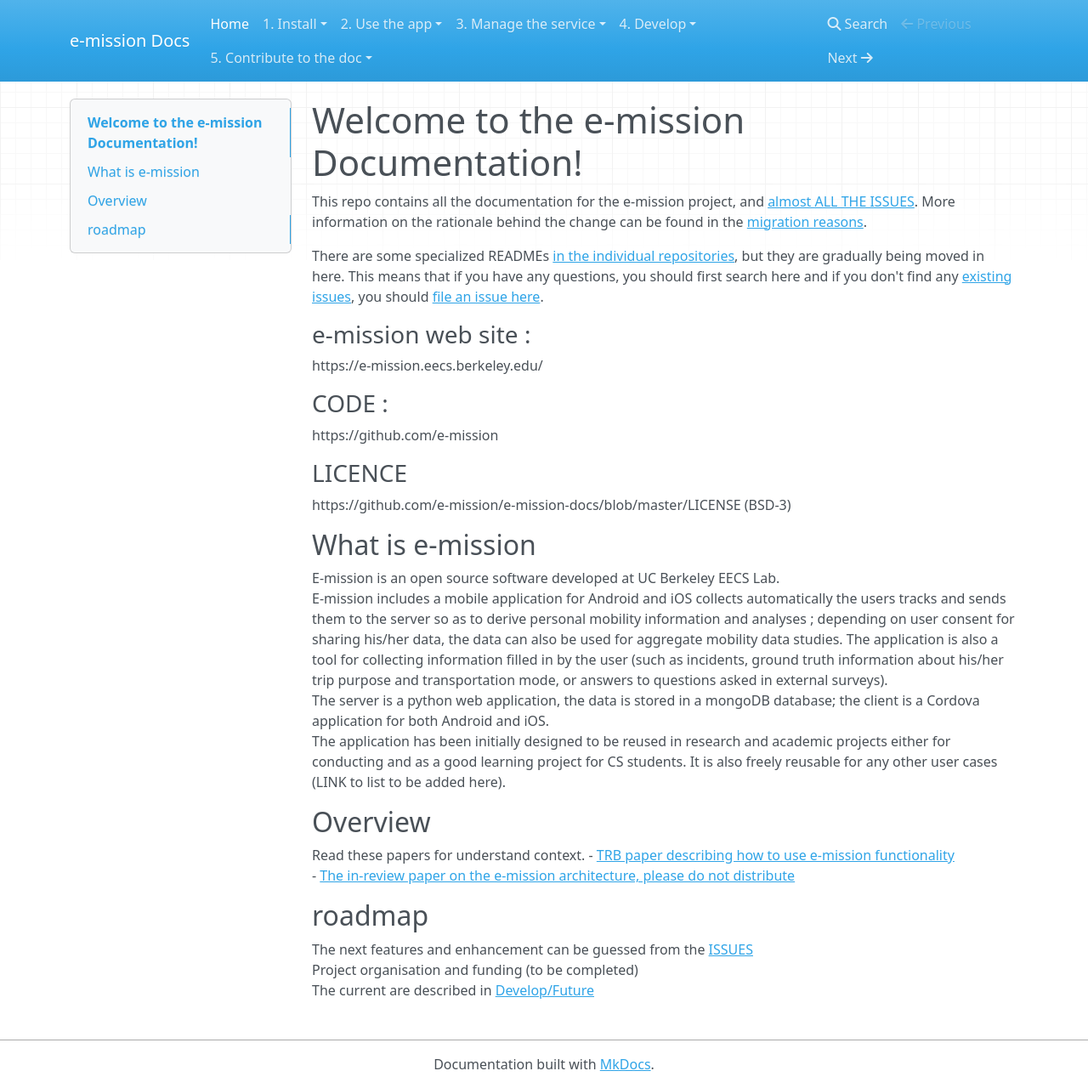
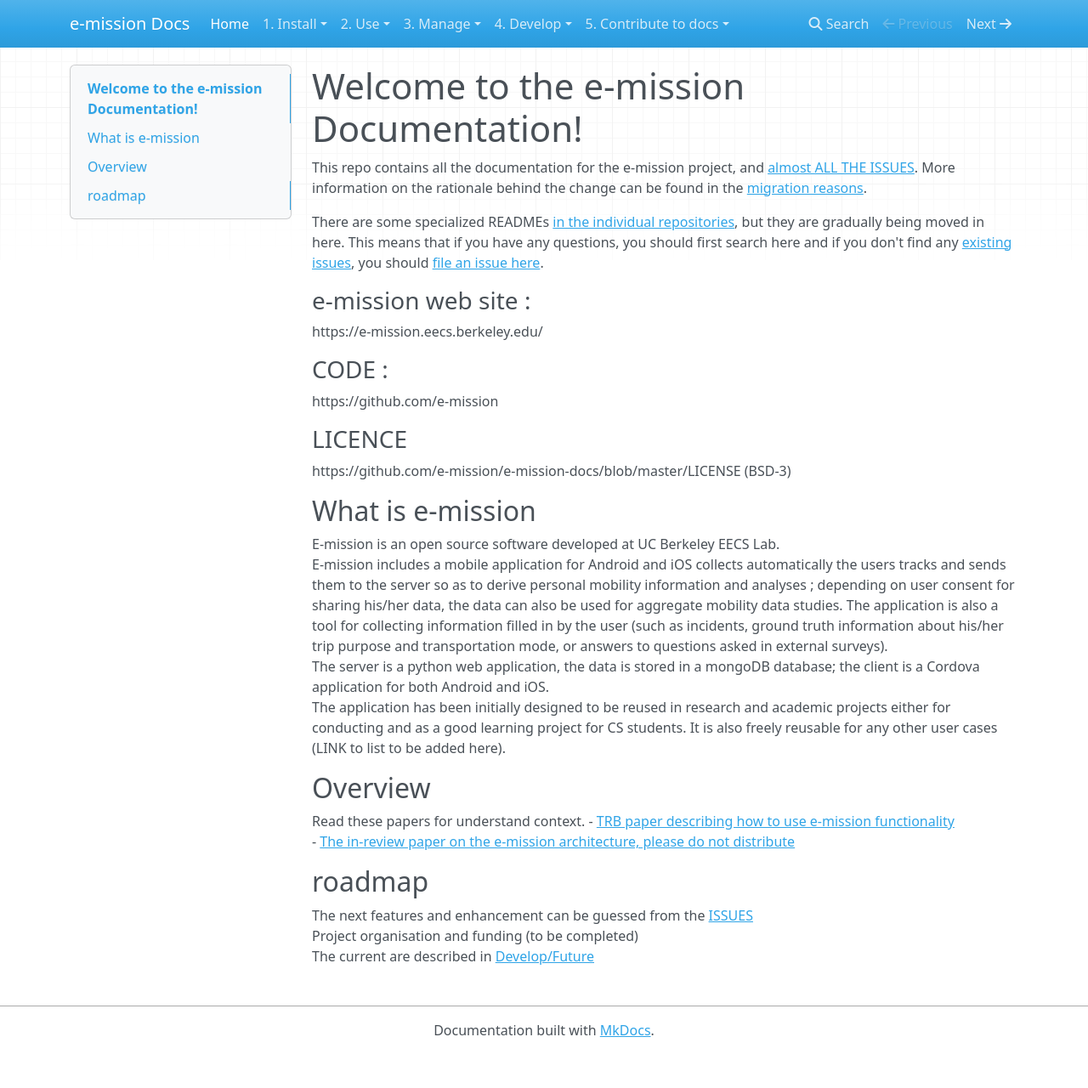
Before and after one commit to e-mission/e-mission-docs, an MkDocs documentation site: the page built from docs/README.md, in a window 1280 px wide and 1280 px high. Shown: the whole window at 85% size. Built offline with MkDocs 1.6.1, drawn with Linux system fonts in a browser that asks for light colours; nearby versions of some CDN libraries.

Commit message:
shorten menu titles

```diff
--- a/mkdocs.yml
+++ b/mkdocs.yml
@@ -6,9 +6,9 @@
     - '2. Deploying your own server to production': 'install/deploying_your_own_server_to_production.md'
     - '3. Configuring authentication': 'install/configuring_authentication.md'
     - '4. Multi-layer stack': 'install/multi_layer_stack.md'
-- 2. Use the app:
-    - 'Use the-app': 'end_user.md'
-- 3. Manage the service:
+- 2. Use:
+    - 'Use the app': 'end_user.md'
+- 3. Manage:
     - '1. Troubleshooting the app': 'troubleshooting_app_faq.md'
     - '2. Troubleshooting the server': 'troubleshooting_server_faq.md'
     - '3. Evaluation procedure': 'evaluation_procedure.md'
@@ -50,6 +50,6 @@
         - '5. Analysis': 'analysis.md'
         - '6. Scalability': 'scalability.md'
         - '7. Unanswered questions': 'unanswered_questions.md'
-- 5. Contribute to the doc:
+- 5. Contribute to docs:
         - 'Contributing': 'CONTRIBUTING.md'
         - 'Docs reorganisation' : 'migration_reason.md'
```
